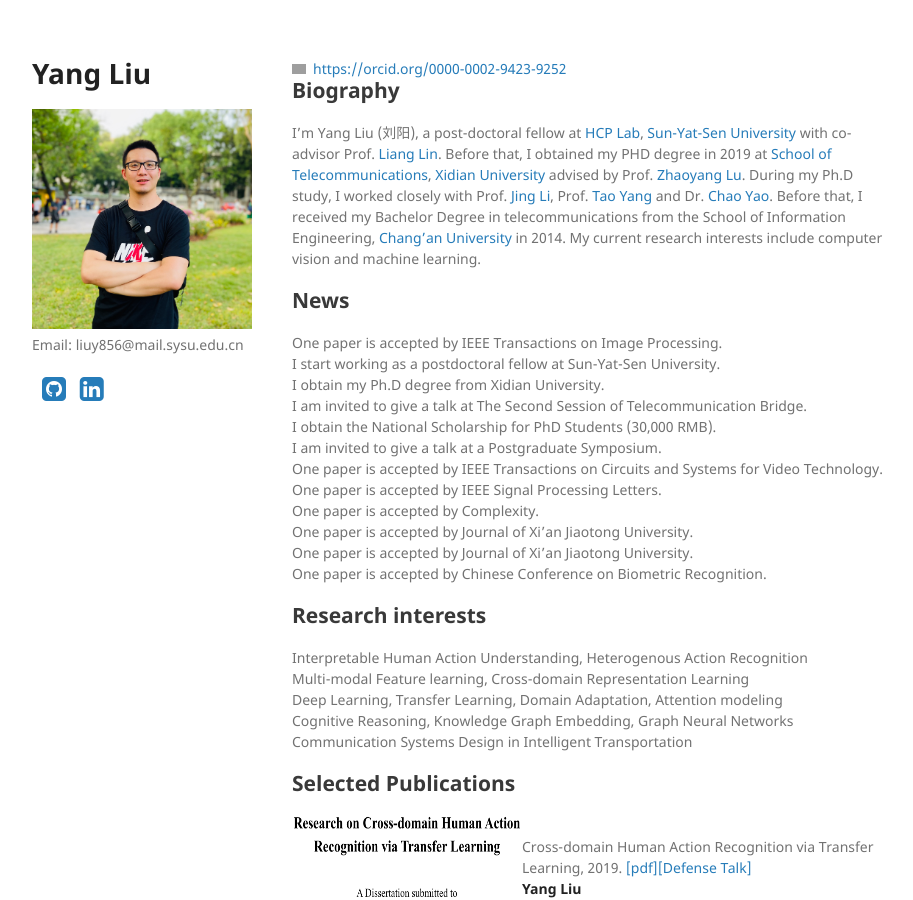
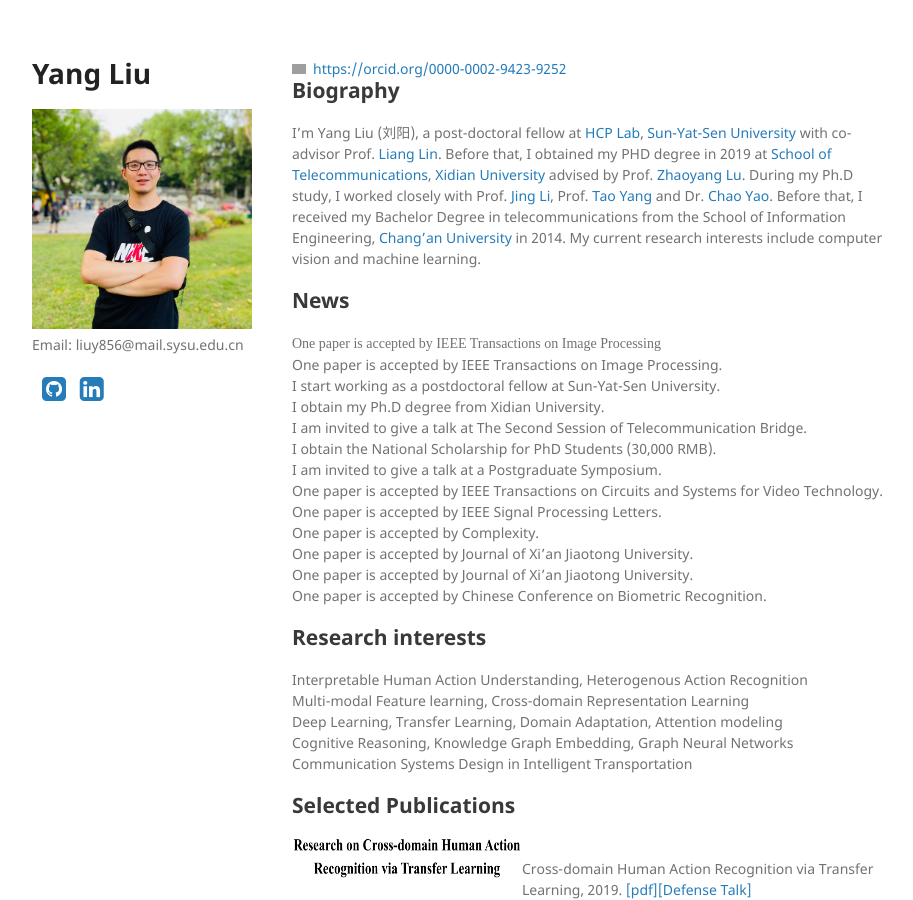
Before and after one commit to YangLiu9208/home, a Jekyll site: the page built from index.md, in a window 1280 px wide and 900 px high. Shown: the whole window, without its empty margins (178-1091 px from the left). Built offline with Jekyll 4.4.1, drawn with Linux system fonts in a browser that asks for light colours; a style sheet for code colours, icons or effects is not loaded; grey boxes are pictures that could not be loaded.

Commit message:
Update index.md

```diff
--- a/index.md
+++ b/index.md
@@ -7,6 +7,7 @@ layout: default
 I'm Yang Liu (刘阳), a post-doctoral fellow at [HCP Lab](http://www.sysu-hcp.net/home/), [Sun-Yat-Sen University](http://www.sysu.edu.cn/) with co-advisor Prof. [Liang Lin](http://www.linliang.net/). Before that, I obtained my PHD degree in 2019 at [School of Telecommunications](http://ste.xidian.edu.cn/), [Xidian University](https://www.xidian.edu.cn/) advised by Prof. [Zhaoyang Lu](http://web.xidian.edu.cn/zhylu/). During my Ph.D study, I worked closely with Prof. [Jing Li](https://web.xidian.edu.cn/jingli/), Prof. [Tao Yang](https://scholar.google.com/citations?hl=en&user=Lvn4nH8AAAAJ) and Dr. [Chao Yao](https://scholar.google.com/citations?user=n6w02qoAAAAJ&hl=en). Before that, I received my Bachelor Degree in telecommunications from the School of Information Engineering, [Chang’an University](http://www.chd.edu.cn/) in 2014. My current research interests include computer vision and machine learning.
 
 ## News
+<font face="黑体">One paper is accepted by IEEE Transactions on Image Processing</font>
 One paper is accepted by IEEE Transactions on Image Processing.
 I start working as a postdoctoral fellow at Sun-Yat-Sen University.
 I obtain my Ph.D degree from Xidian University.
```
